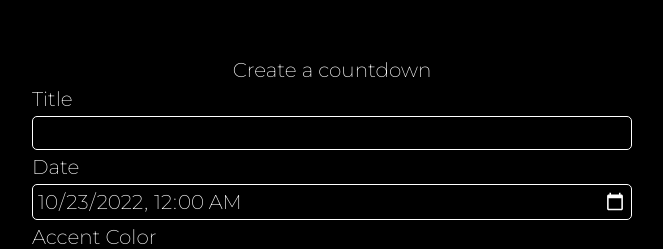
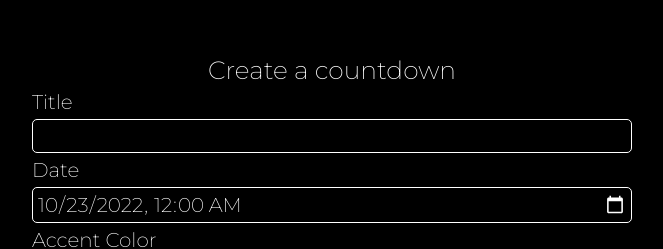
Before and after one commit to khui0/countdown, a plain HTML site: page index.html in a window 1280 px wide. Shown: the part 143-392 px from the top of the page, 308-971 px from the left. Drawn offline with nearby package versions, Linux system fonts and the light colour scheme.

Commit message:
Increased size of heading

```diff
--- a/styles.css
+++ b/styles.css
@@ -121,6 +121,10 @@ button:hover {
     width: min(100%, 600px);
 }
 
+#create>h1 {
+    font-size: 25px;
+}
+
 .subtle {
     opacity: 0.5;
 }
```
